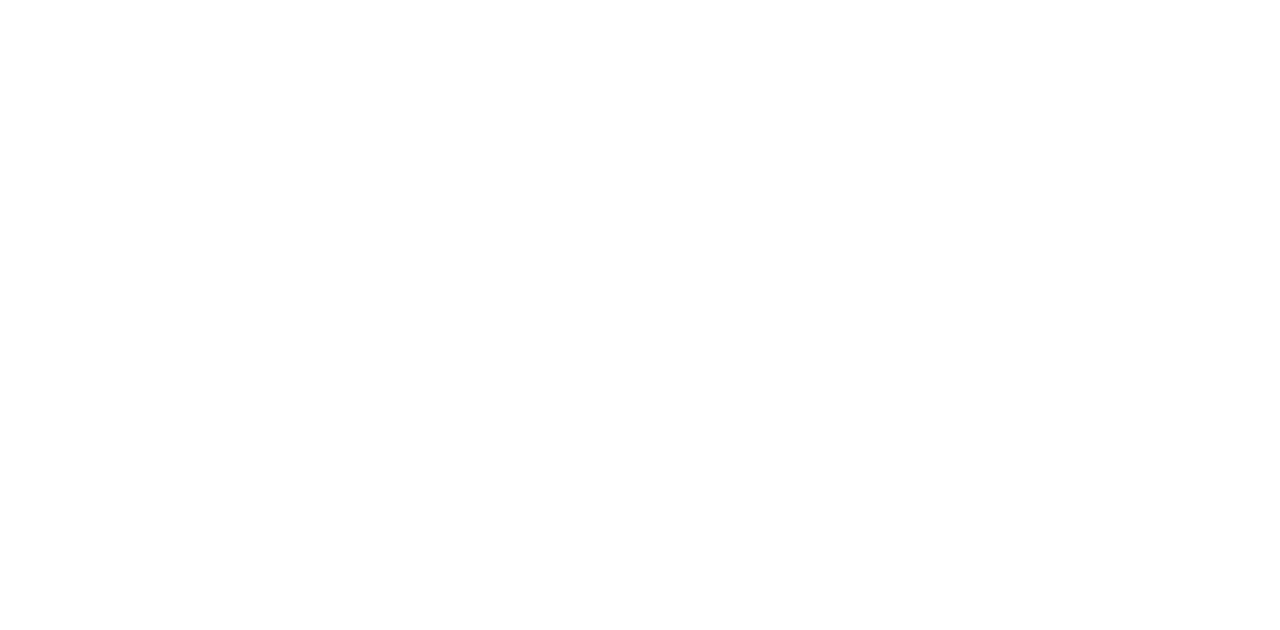
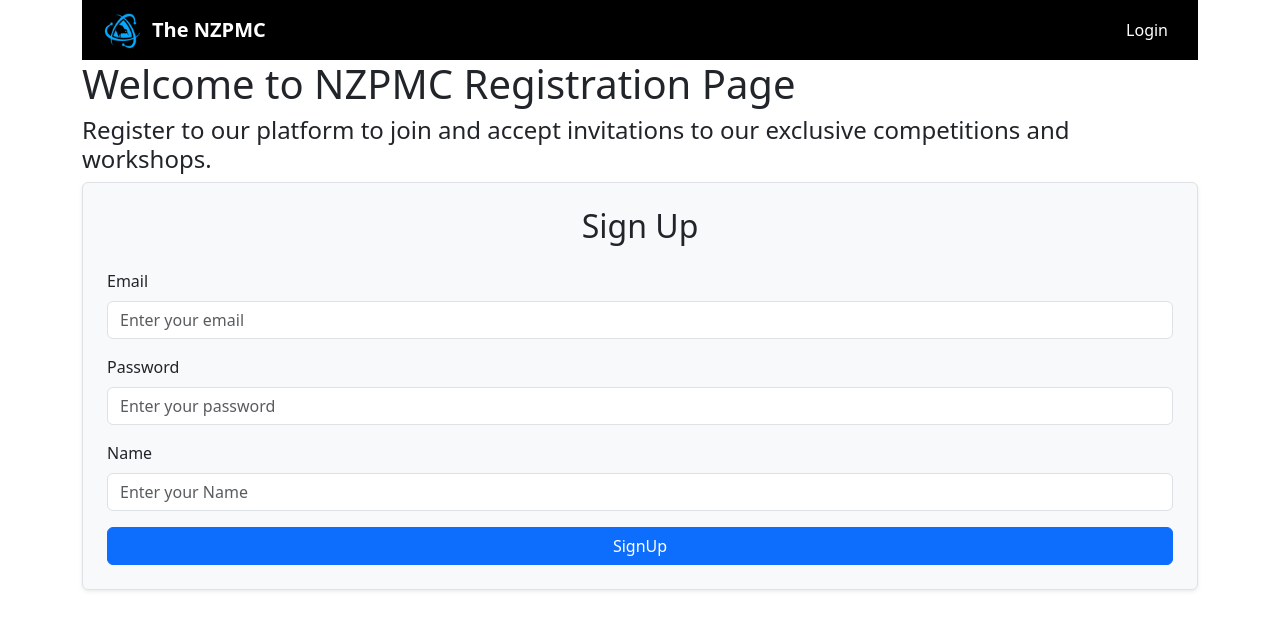
Before and after one commit to Harry-Sheng/nzpmc-competition-platform-frontend, a React (Vite) app: page /signup in a window 1280 px wide. Before the commit this address had no page. Shown: the top 630 px of the page. Built offline with nearby package versions, Linux system fonts and the light colour scheme.

Commit message:
feat: implemented sign up page

```diff
--- a/src/App.jsx
+++ b/src/App.jsx
@@ -1,6 +1,7 @@
 import { BrowserRouter as Router, Routes, Route } from "react-router-dom";
 import LandingPage from "./pages/LandingPage";
 import LoginPage from "./pages/LoginPage";
+import SignUpPage from "./pages/SignUpPage";
 import UserProvider from "./context/UserContext";
 
 const App = () => {
@@ -10,6 +11,7 @@
         <Routes>
           <Route path="/" element={<LandingPage />} />
           <Route path="/login" element={<LoginPage />} />
+          <Route path="/signup" element={<SignUpPage />} />
         </Routes>
       </Router>
     </UserProvider>
--- /dev/null
+++ b/src/components/SignUpForm.jsx
@@ -0,0 +1,54 @@
+import React from "react";
+import { Form, Button } from "react-bootstrap";
+
+const SignUpForm = ({
+  email,
+  password,
+  name,
+  setEmail,
+  setPassword,
+  setName,
+  handleSignUp,
+}) => {
+  return (
+    <Form
+      onSubmit={handleSignUp}
+      className="p-4 border rounded shadow-sm bg-light"
+      style={{ margin: "auto" }}
+    >
+      <h2 className="text-center mb-4">Sign Up</h2>
+      <Form.Group className="mb-3" controlId="formEmail">
+        <Form.Label>Email</Form.Label>
+        <Form.Control
+          type="text"
+          placeholder="Enter your email"
+          value={email}
+          onChange={({ target }) => setEmail(target.value)}
+        />
+      </Form.Group>
+      <Form.Group className="mb-3" controlId="formPassword">
+        <Form.Label>Password</Form.Label>
+        <Form.Control
+          type="password"
+          placeholder="Enter your password"
+          value={password}
+          onChange={({ target }) => setPassword(target.value)}
+        />
+      </Form.Group>
+      <Form.Group className="mb-3" controlId="formName">
+        <Form.Label>Name</Form.Label>
+        <Form.Control
+          type="text"
+          placeholder="Enter your Name"
+          value={name}
+          onChange={({ target }) => setName(target.value)}
+        />
+      </Form.Group>
+      <Button variant="primary" type="submit" className="w-100">
+        SignUp
+      </Button>
+    </Form>
+  );
+};
+
+export default SignUpForm;
--- /dev/null
+++ b/src/pages/SignUpPage.jsx
@@ -0,0 +1,62 @@
+import { useState, useContext } from "react";
+import { useNavigate } from "react-router-dom";
+import Header from "../components/Header";
+import singUpService from "../services/SignUp";
+import Notification from "../components/Notification";
+import SignUpForm from "../components/SignUpForm";
+import { UserContext } from "../context/UserContext";
+
+const SignUpPage = () => {
+  const [email, setEmail] = useState("");
+  const [name, setName] = useState("");
+  const [password, setPassword] = useState("");
+  const { user, setUser } = useContext(UserContext);
+  const [errorMessage, setErrorMessage] = useState(null);
+  const navigate = useNavigate();
+  const handleSignUp = async (event) => {
+    event.preventDefault();
+    try {
+      const user = await singUpService.signUp({
+        email,
+        password,
+        name,
+      });
+      setEmail("");
+      setPassword("");
+      setName("");
+      //redirect to login after sign up
+      navigate("/login");
+    } catch (exception) {
+      setErrorMessage("This email has already signed up.");
+      setTimeout(() => {
+        setErrorMessage(null);
+      }, 5000);
+    }
+  };
+
+  return (
+    <div className="container">
+      <Header
+        title={"Welcome to NZPMC Registration Page"}
+        subtitle={
+          "Register to our platform to join and accept invitations\
+           to our exclusive competitions and workshops."
+        }
+      />
+      <Notification message={errorMessage} />
+      {user === null && (
+        <SignUpForm
+          email={email}
+          password={password}
+          name={name}
+          setEmail={setEmail}
+          setPassword={setPassword}
+          setName={setName}
+          handleSignUp={handleSignUp}
+        />
+      )}
+    </div>
+  );
+};
+
+export default SignUpPage;
--- /dev/null
+++ b/src/services/SignUp.js
@@ -0,0 +1,9 @@
+import axios from 'axios'
+const baseUrl = 'http://localhost:3001/api/users'
+
+const signUp = async credentials => {
+  const response = await axios.post(baseUrl, credentials)
+  return response.data
+}
+
+export default { signUp }
```
